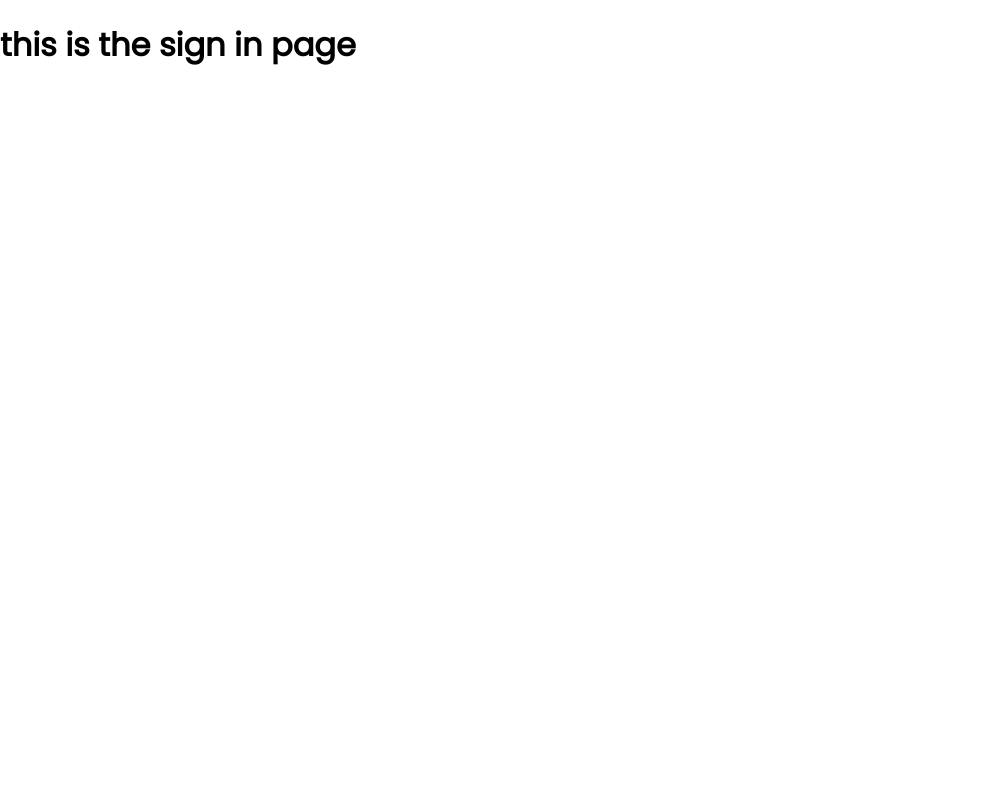
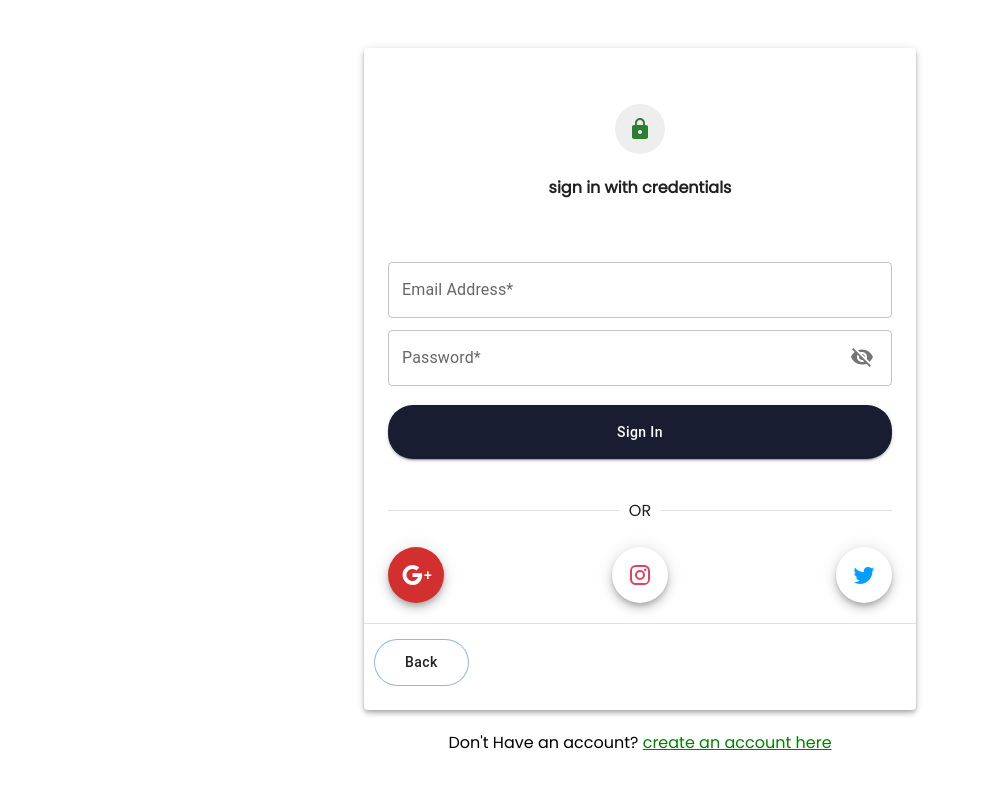
Before and after one commit to muhammadkeyton/onlyjobs, a Next.js app: page /signIn in a window 1280 px wide. Shown: the top 788 px of the page, without its empty margins (0-982 px from the left). Built offline with nearby package versions, Linux system fonts and the light colour scheme.

Commit message:
add sign in page

```diff
--- a/components/landingPage/navBar.tsx
+++ b/components/landingPage/navBar.tsx
@@ -101,8 +101,10 @@ export default function DrawerAppBar() {
             <Bbutton xTraStyling="" buttonType="contained" color1='#181D31' color2="#181D31" text="Sign Up" pad="15px 30px" marg="0 20px 0 0"/>
           </Link>
 
+          <Link href="/signIn" style={{ textDecoration: "none",cursor:"default" }}>
+           <Bbutton xTraStyling="" buttonType="outlined" color1='#fff' color2="#fff" text="Sign In" pad="15px 30px" marg="0"/>
+          </Link>
 
-          <Bbutton xTraStyling="" buttonType="outlined" color1='#fff' color2="#fff" text="Sign In" pad="15px 30px" marg="0"/>
         </List>
       </ThemeProvider>
     </Box>
--- a/pages/getStarted.tsx
+++ b/pages/getStarted.tsx
@@ -22,7 +22,7 @@ import RoleSelection from "../components/getStartedPage/roleSelection";
 
 import SignUp from "../components/getStartedPage/signUp";
 
-import { Bbutton } from "../components/reUseableComponents/button";
+
 
 
 
--- a/pages/signIn.tsx
+++ b/pages/signIn.tsx
@@ -1,5 +1,93 @@
+//material ui
+import Slide from '@mui/material/Slide';
+
+import Paper from '@mui/material/Paper';
+import LockIcon from '@mui/icons-material/Lock';
 
 
+import TextField from '@mui/material/TextField';
+import Container from '@mui/material/Container';
+import Grid from '@mui/material/Grid';
+import Divider from '@mui/material/Divider';
+import IconButton from '@mui/material/IconButton';
+import Fab from '@mui/material/Fab';
+
+import TwitterIcon from '@mui/icons-material/Twitter';
+import GoogleIcon from '@mui/icons-material/Google';
+import InstagramIcon from '@mui/icons-material/Instagram';
+import VisibilityIcon from '@mui/icons-material/Visibility';
+import VisibilityOffIcon from '@mui/icons-material/VisibilityOff';
+
+//custom page css
+import getStartedPageCss from "../styles/getStartedPage.module.css";
+import { Bbutton } from '../components/reUseableComponents/button';
+import Link from 'next/link';
+
 export default function SignIn(){
-    return(<h1>this is the sign in page</h1>)
+    return(
+        <Slide direction="up" in={true} mountOnEnter unmountOnExit>
+
+             <Container maxWidth="sm" sx={{marginTop:"3rem",marginBottom:"3rem"}}>
+
+                <Paper elevation={4} sx={{padding:"1.5rem 0"}}>
+                    <div className={getStartedPageCss.moreAboutYou}>
+                        <div className={getStartedPageCss.iconContainer} style={{ margin: "auto"}}><LockIcon color="success"/></div>
+                        <h4>sign in with credentials</h4>
+                    </div>
+
+
+                    <Container>
+
+                        <TextField autoComplete="off" fullWidth label="Email Address*" variant="outlined" id="margin-dense" margin="dense" color="success"/>
+
+                        <div className={getStartedPageCss.password}>
+                        <TextField autoComplete="off" fullWidth label="Password*" variant="outlined"  id="margin-dense" margin="dense" color="success"/>
+
+                        <IconButton sx={{position:"absolute",top:"15px",right:"10px"}}>
+                            <VisibilityOffIcon/>
+                        </IconButton>
+
+                        </div>
+
+
+
+
+
+
+                        <Bbutton xTraStyling="" fullwidth={true} buttonType='contained' color1='#181D31' color2="#181D31" text="Sign In" pad="15px 30px" marg="15px 0"/>
+
+
+                        <Divider sx={{marginY:3}}>OR</Divider>
+
+                        <div className={getStartedPageCss.socialIcons}>
+                            <Fab color="error">
+                            <GoogleIcon />+
+                            </Fab>
+
+                            <Fab sx={{backgroundColor:"#fff"}}>
+                            <InstagramIcon sx={{color:"#E4405F"}}/>
+                            </Fab>
+
+                            <Fab sx={{backgroundColor:"#fff"}}>
+                            <TwitterIcon  sx={{color:"#009EFF"}}/>
+                            </Fab>
+
+                        </div>
+
+                    </Container>
+                    <Divider/>
+
+                    <Link href="/" style={{ textDecoration: "none",cursor:"default" }}>
+                     <Bbutton buttonType='outlined' color1='#fff' color2="#fff" text="Back" pad="10px 30px" marg="15px 0 0 10px" xTraStyling=""/>
+                    </Link>
+
+
+                </Paper>
+                <div style={{marginTop:"20px",textAlign:"center"}}>Don't Have an account? <Link href="/getStarted" style={{cursor:"pointer", color:"green"}}>create an account here</Link> </div>
+             </Container>
+
+
+
+        </Slide>
+    )
 }
```
Also changed, not shown: components/getStartedPage/signUp.tsx (+5 -5 lines).
